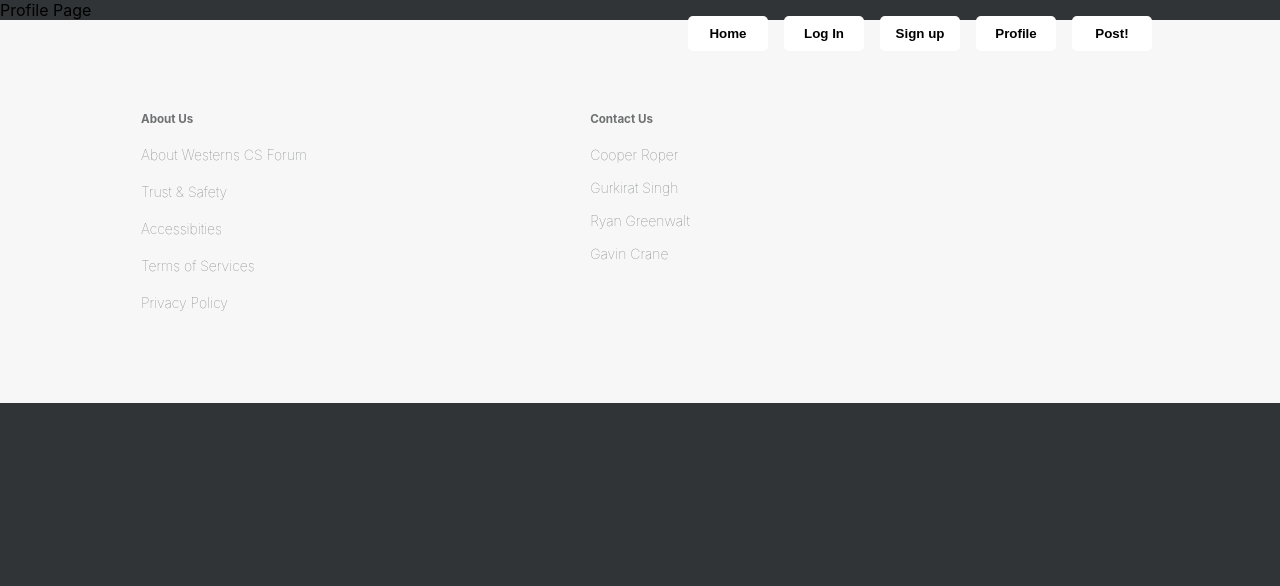
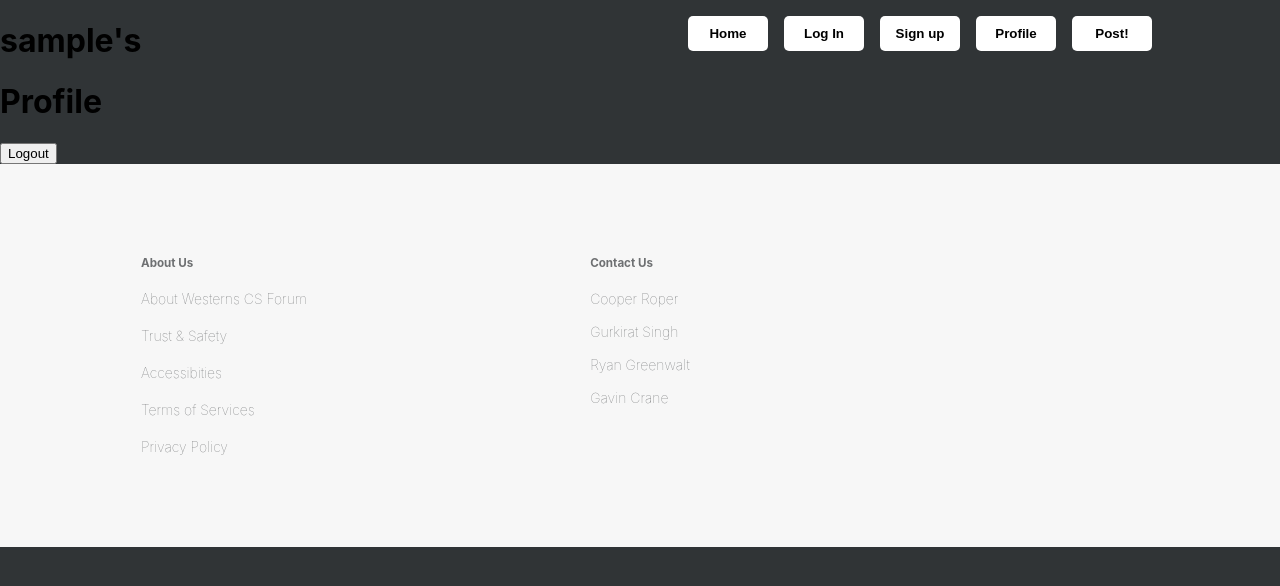
Before and after one commit to gavin-crane/csci342_group_project, a React (Create React App) app in the folder wwu-csci-forum/: page /profile in a window 1280 px wide. Shown: the top 586 px of the page. Built offline with nearby package versions, Linux system fonts and the light colour scheme; sample sign-in values are in the browser's storage.

Commit message:
fixed profile page

```diff
--- a/wwu-csci-forum/src/components/Pages/Profile.js
+++ /dev/null
@@ -1,9 +0,0 @@
-import React from 'react';
-
-function Profile() {
-  return (
-    <div>Profile Page</div>
-  )
-}
-
-export default Profile;
--- a/wwu-csci-forum/src/components/app/App.js
+++ b/wwu-csci-forum/src/components/app/App.js
@@ -5,7 +5,7 @@ import SignupPage from '../Pages/SignUpPage';
 import Home from '../Pages/Home';
 import Navigation from '../Navigation/Navigation';
 import Footer from '../Footer/Footer';
-import Profile from '../Pages/Profile';
+import ProfilePage from '../Login/Profile';
 import './App.css';
 import { useDispatch } from 'react-redux';
 import { login } from '../../store/Slices/AuthSlice';
@@ -31,7 +31,7 @@ function App() {
         <Route path='/signup' element={<SignupPage />}></Route>
         <Route path='/profile' element={
           <Protected>
-            <Profile />
+            <ProfilePage />
           </Protected>
         }></Route>
         <Route path='/post' element={<Post />}></Route>
--- a/wwu-csci-forum/src/components/login/Profile.js
+++ b/wwu-csci-forum/src/components/login/Profile.js
@@ -1,7 +1,7 @@
 import React from "react";
 import { useDispatch, useSelector } from "react-redux";
 import { useNavigate } from "react-router-dom";
-import logout from "../store/Slices/AuthSlice";
+import logout from "../../store/Slices/AuthSlice";
 
 const Profile = () => {
 
@@ -17,10 +17,11 @@ const Profile = () => {
     }
 
     return (
-        <>
-            <strong>{user?.username}</strong> Profile
-            <button onClick={logoutHandler} ><mdOutlineLogout/> Logout</button>
-        </>
+        <div>
+            <h1>{user?.username}'s</h1>
+            <h1>Profile</h1>
+            <button onClick={logoutHandler}> Logout</button>
+        </div>
     );
 };
 
```
Also changed, not shown: wwu-csci-forum/src/components/Pages/ProfilePage.js (added, +10 -0 lines).
